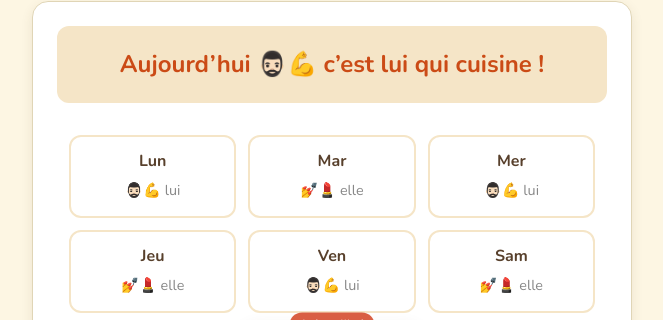
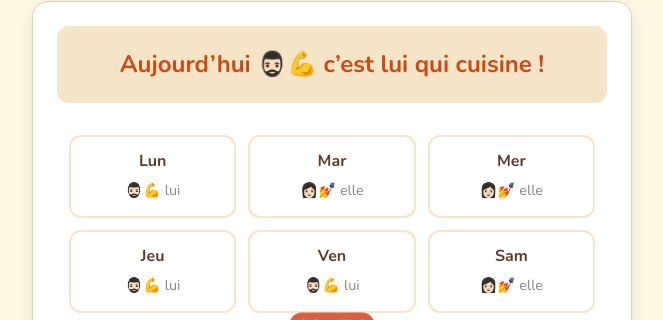
Before and after one commit to rbiou/QuiCuit, a plain HTML site: page index.html in a window 1280 px wide. Shown: the part 156-476 px from the top of the page, without its empty margins (308-971 px from the left). Drawn offline with nearby package versions, Linux system fonts and the light colour scheme.

Commit message:
Edit calendar

```diff
--- a/index.html
+++ b/index.html
@@ -535,8 +535,8 @@
         const weeklySchedule = {
             'Lundi': 'lui',
             'Mardi': 'elle',
-            'Mercredi': 'lui',
-            'Jeudi': 'elle',
+            'Mercredi': 'elle',
+            'Jeudi': 'lui',
             'Vendredi': 'lui',
             'Samedi': 'elle',
             'Dimanche': 'lui'
@@ -544,7 +544,7 @@
 
         const cookMood = {
             'lui': { emoji: '🧔🏻‍♂️💪', label: 'lui' },
-            'elle': { emoji: '💅💄', label: 'elle' }
+            'elle': { emoji: '👩🏻💅', label: 'elle' }
         };
 
         const dishes = {
```
